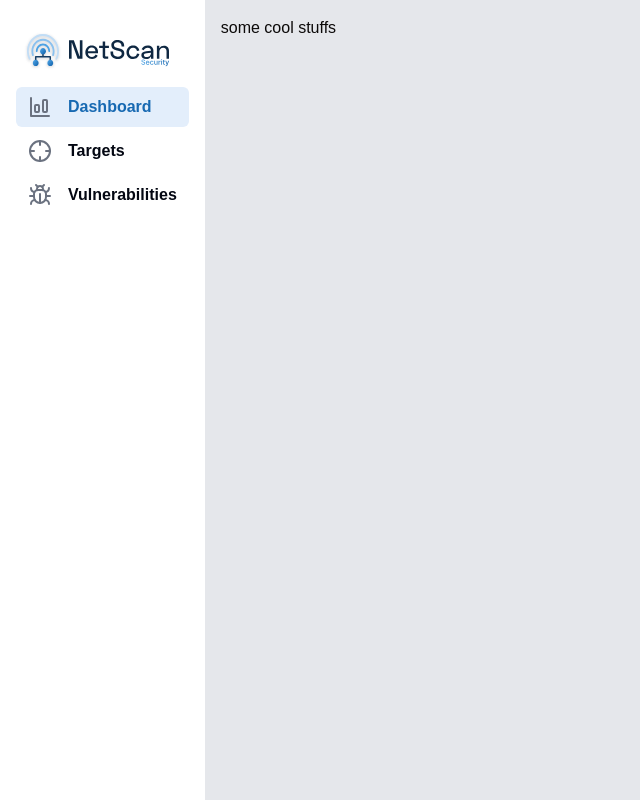
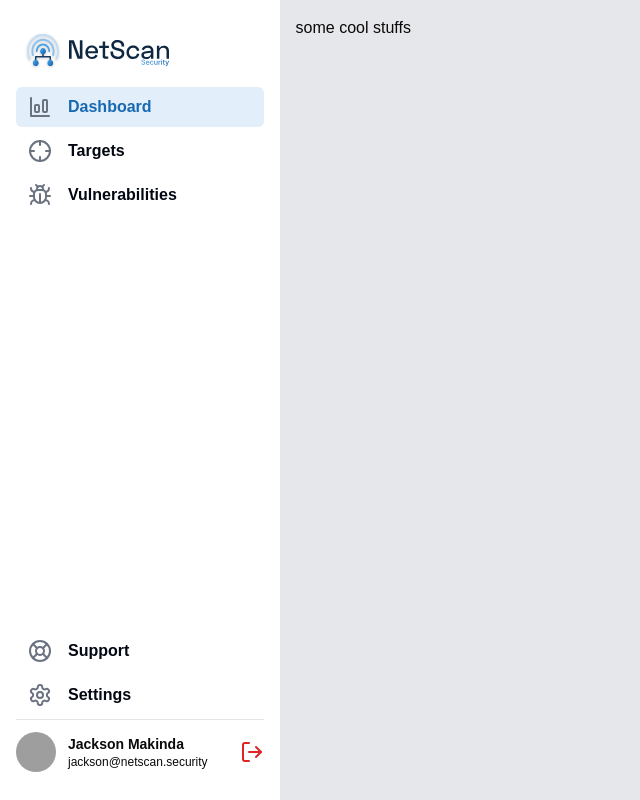
Before and after one commit to Netscan-Security/netscan-dashboard, a React (Vite) app: page / in a window 1280 px wide. Shown: the whole page, without its empty margins (0-640 px from the left). Built offline with nearby package versions, Linux system fonts and the light colour scheme; grey boxes are pictures that could not be loaded; a web font is replaced by a local one.

Commit message:
🛠️ fix: improved sidebar component
- added account section

```diff
--- a/src/layouts/side-bar.tsx
+++ b/src/layouts/side-bar.tsx
@@ -1,6 +1,16 @@
 import React from "react";
-import { NavLink, Outlet } from "react-router-dom";
-import { BarChartBig, Bug, Crosshair } from "lucide-react";
+import { NavLink, Outlet, useNavigate } from "react-router-dom";
+import {
+  BarChartBig,
+  Bug,
+  Crosshair,
+  LifeBuoy,
+  LogOut,
+  Settings,
+} from "lucide-react";
+
+// Local imports
+import { Avatar, AvatarFallback, AvatarImage } from "@/components/ui/avatar";
 
 const Sidebar: React.FC = () => {
   const sidebarData = [
@@ -23,11 +33,12 @@ const Sidebar: React.FC = () => {
 
   return (
     <div className="flex h-screen bg-gray-200">
-      <div className="flex flex-col bg-white w-fit">
-        <div className="px-6 pt-8">
+      <div className="flex flex-col justify-between p-4 bg-white w-fit">
+        <div>
+          <div className="px-2 py-4">
             <img src="/brand/logo/logo-brand.svg" alt="Brand Logo" />
           </div>
-        <div className="flex flex-col flex-grow gap-1 p-4">
+          <div className="flex flex-col flex-grow gap-1 ">
             {sidebarData.map((item, index) => (
               <NavLink
                 key={index}
@@ -56,6 +67,52 @@ const Sidebar: React.FC = () => {
             ))}
           </div>
         </div>
+        <div className="space-y-1">
+          <NavLink
+            to="/support"
+            className={({ isActive }) =>
+              `flex items-center w-full px-3 py-2 font-semibold transition duration-150 ease-in-out rounded-md group text-gray-950 hover:bg-blue-100 hover:text-blue-600
+              ${isActive && "bg-blue-100 text-blue-600"}
+              `
+            }
+          >
+            {({ isActive }) => (
+              <>
+                <LifeBuoy
+                  className={`w-6 h-6 text-gray-500 group-hover:text-blue-400 ${
+                    isActive && "text-blue-400"
+                  }`}
+                />
+                <span className={`ml-4 ${isActive && "text-blue-600"}`}>
+                  Support
+                </span>
+              </>
+            )}
+          </NavLink>
+          <NavLink
+            to="/settings"
+            className={({ isActive }) =>
+              `flex items-center w-full px-3 py-2 font-semibold transition duration-150 ease-in-out rounded-md group text-gray-950 hover:bg-blue-100 hover:text-blue-600
+              ${isActive && "bg-blue-100 text-blue-600"}
+              `
+            }
+          >
+            {({ isActive }) => (
+              <>
+                <Settings
+                  className={`w-6 h-6 text-gray-500 group-hover:text-blue-400 ${
+                    isActive && "text-blue-400"
+                  }`}
+                />
+                <span className={`ml-4 ${isActive && "text-blue-600"}`}>
+                  Settings
+                </span>
+              </>
+            )}
+          </NavLink>
+          <SidebarAccount />
+        </div>
+      </div>
       <div className="flex flex-col flex-grow p-4">
         <Outlet />
       </div>
@@ -63,4 +120,29 @@ const Sidebar: React.FC = () => {
   );
 };
 
+const SidebarAccount = () => {
+  const navigate = useNavigate();
+  return (
+    <div className="flex items-center gap-3 py-3 border-t">
+      <Avatar>
+        <AvatarImage src="https://avatars.githubusercontent.com/u/22730819?v=4" />
+        <AvatarFallback>JM</AvatarFallback>
+      </Avatar>
+      <div>
+        <h2 className="text-sm font-semibold">Jackson Makinda</h2>
+        <p className="text-xs">jackson@netscan.security </p>
+      </div>
+      <LogOut
+        onClick={() => {
+          const logout = confirm("Are you sure you want to logout?");
+          if (logout) {
+            navigate("/sign-in");
+          }
+        }}
+        className="ml-5 text-red-600 cursor-pointer"
+      />
+    </div>
+  );
+};
+
 export default Sidebar;
```
Lines whose indentation alone changed are shown as unchanged.
